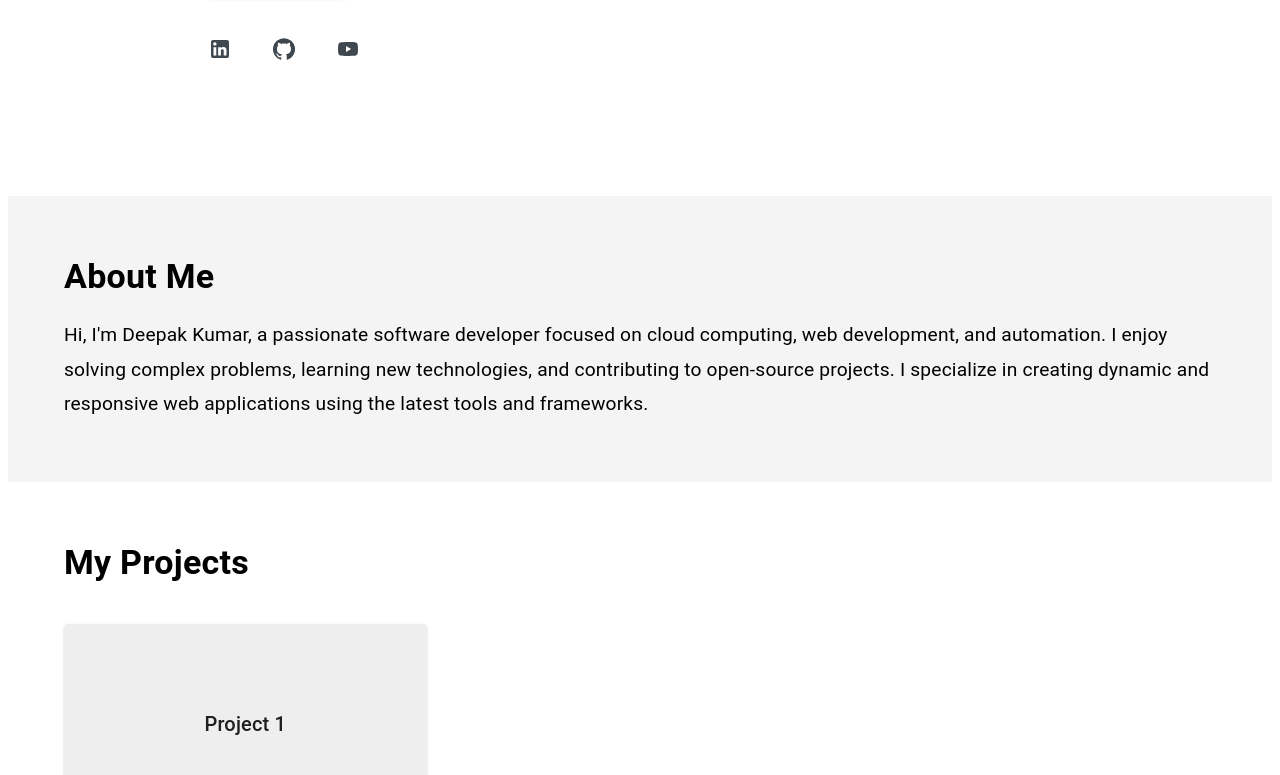
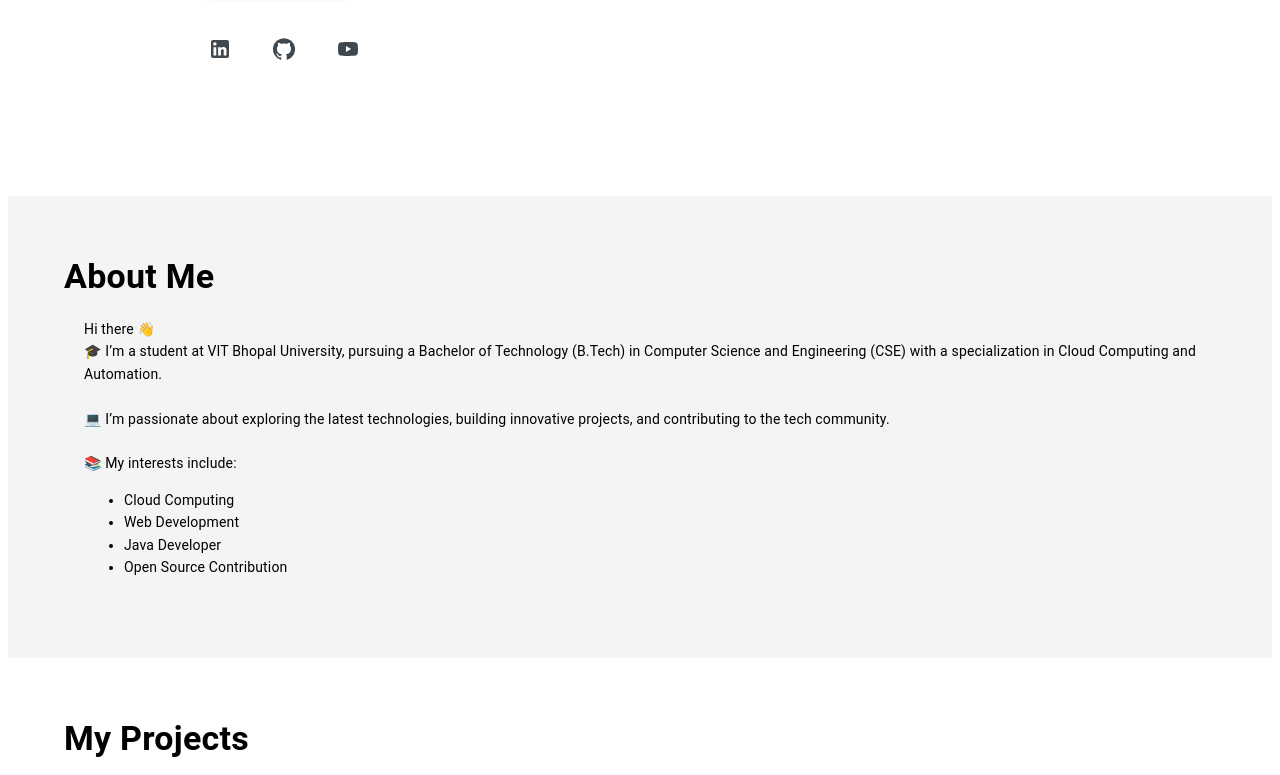
Before and after one commit to KDeepak5673/DeepakWeb, a React (Create React App) app in the folder client/: page / in a window 1280 px wide. Shown: the part 548-1323 px from the top of the page. Built offline with nearby package versions, Linux system fonts and the light colour scheme.

Commit message:
about me

```diff
--- a/client/src/Components/about/About.jsx
+++ b/client/src/Components/about/About.jsx
@@ -3,16 +3,35 @@ import { Box, Typography, Container } from "@mui/material";
 
 const About = () => {
     return (
-        <Box id="about" sx={{ padding: "60px 0", backgroundColor: "#f4f4f4" }}>
+        <Box id="about" sx={{padding: "60px 0", backgroundColor: "#f4f4f4" }}>
             <Container>
                 <Typography variant="h4" sx={{ fontWeight: "bold", marginBottom: "20px" }}>
                     About Me
                 </Typography>
-                <Typography variant="body1" sx={{ fontSize: "1.2rem", lineHeight: "1.8" }}>
-                    Hi, I'm Deepak Kumar, a passionate software developer focused on cloud computing, web development, and automation.
-                    I enjoy solving complex problems, learning new technologies, and contributing to open-source projects. I specialize in creating
-                    dynamic and responsive web applications using the latest tools and frameworks.
-                </Typography>
+                <Typography
+                variant="body2"
+
+                align="justify"
+                sx={{ margin: '20px', lineHeight: '1.6' }}
+            >
+                Hi there 👋 <br />
+                🎓 I’m a student at VIT Bhopal University, pursuing a Bachelor of Technology (B.Tech) in
+                Computer Science and Engineering (CSE) with a specialization in Cloud Computing and
+                Automation. <br />
+                <br />
+                💻 I’m passionate about exploring the latest technologies, building innovative projects, and
+                contributing to the tech community. <br />
+                <br />
+                📚 My interests include:
+                <ul>
+                    <li> Cloud Computing</li>
+                    <li> Web Development</li>
+                    <li> Java Developer</li>
+                    <li> Open Source Contribution</li>
+                </ul>
+            </Typography>
+
+
             </Container>
         </Box>
     );
```
